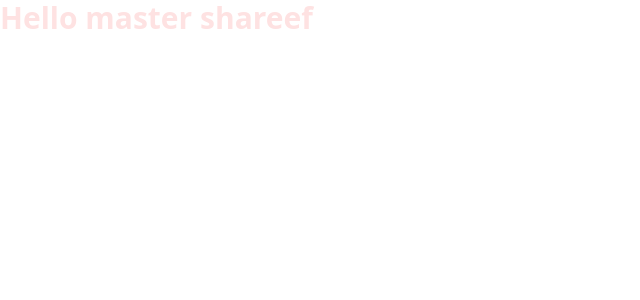
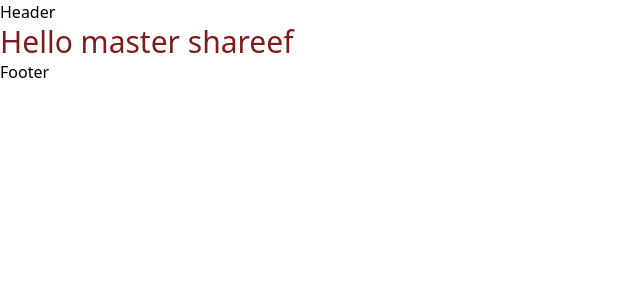
Before and after one commit to shareef99/attendance-form, a Next.js app: page / in a window 1280 px wide. Shown: the top 300 px of the page, without its empty margins (0-640 px from the left). Built offline with nearby package versions, Linux system fonts and the light colour scheme.

Commit message:
Add layout

```diff
--- /dev/null
+++ b/components/layout/Footer.tsx
@@ -0,0 +1,11 @@
+interface Props {}
+
+const Footer = (props: Props) => {
+    return (
+        <div>
+            <h1>Footer</h1>
+        </div>
+    );
+};
+
+export default Footer;
--- /dev/null
+++ b/components/layout/Header.tsx
@@ -0,0 +1,13 @@
+import React from "react";
+
+interface Props {}
+
+const Header = (props: Props) => {
+    return (
+        <div>
+            <h1>Header</h1>
+        </div>
+    );
+};
+
+export default Header;
--- /dev/null
+++ b/components/layout/Layout.tsx
@@ -0,0 +1,19 @@
+import { FC } from "react";
+import Footer from "./Footer";
+import Header from "./Header";
+
+interface Props {
+    children: FC;
+}
+
+const Layout = ({ children }: Props) => {
+    return (
+        <div>
+            <Header />
+            {children}
+            <Footer />
+        </div>
+    );
+};
+
+export default Layout;
--- a/pages/_app.js
+++ b/pages/_app.js
@@ -1,8 +1,13 @@
 import "../styles/globals.css";
 import "../styles/tailwind.css";
+import Layout from "../components/layout/Layout";
 
 function MyApp({ Component, pageProps }) {
-    return <Component {...pageProps} />;
+    return (
+        <Layout>
+            <Component {...pageProps} />
+        </Layout>
+    );
 }
 
 export default MyApp;
--- a/pages/index.tsx
+++ b/pages/index.tsx
@@ -1,6 +1,6 @@
 export default function Home() {
     return (
-        <h2 className="text-3xl font-black text-red-100">
+        <h2 className="text-3xl font-[100] text-red-900">
             Hello master shareef
         </h2>
     );
--- a/tailwind.config.js
+++ b/tailwind.config.js
@@ -3,6 +3,7 @@ module.exports = {
         "./pages/**/*.{js,ts,jsx,tsx}",
         "./components/**/*.{js,ts,jsx,tsx}",
     ],
+    mode: "jit",
     darkMode: false, // or 'media' or 'class'
     theme: {
         extend: {},
```
